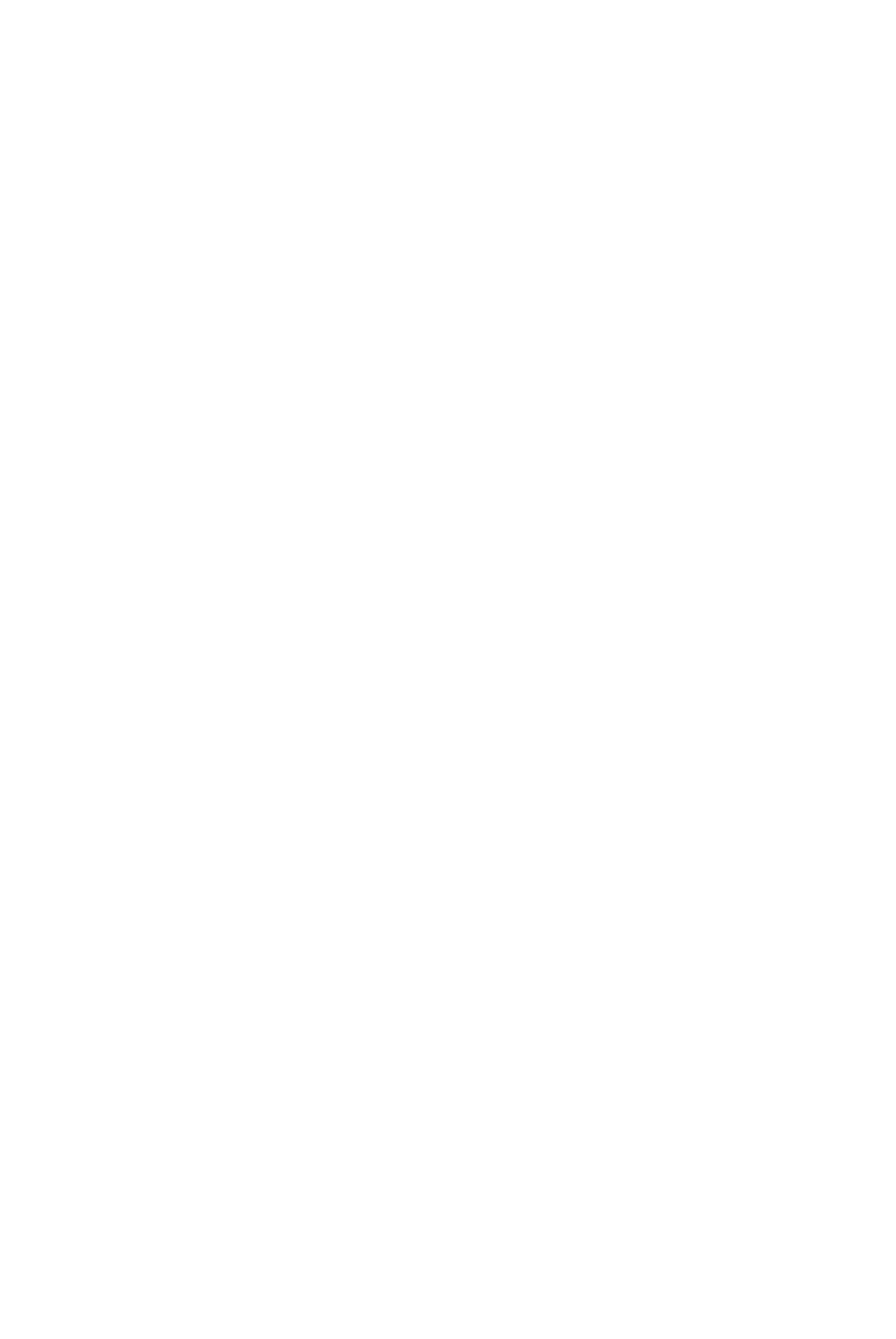
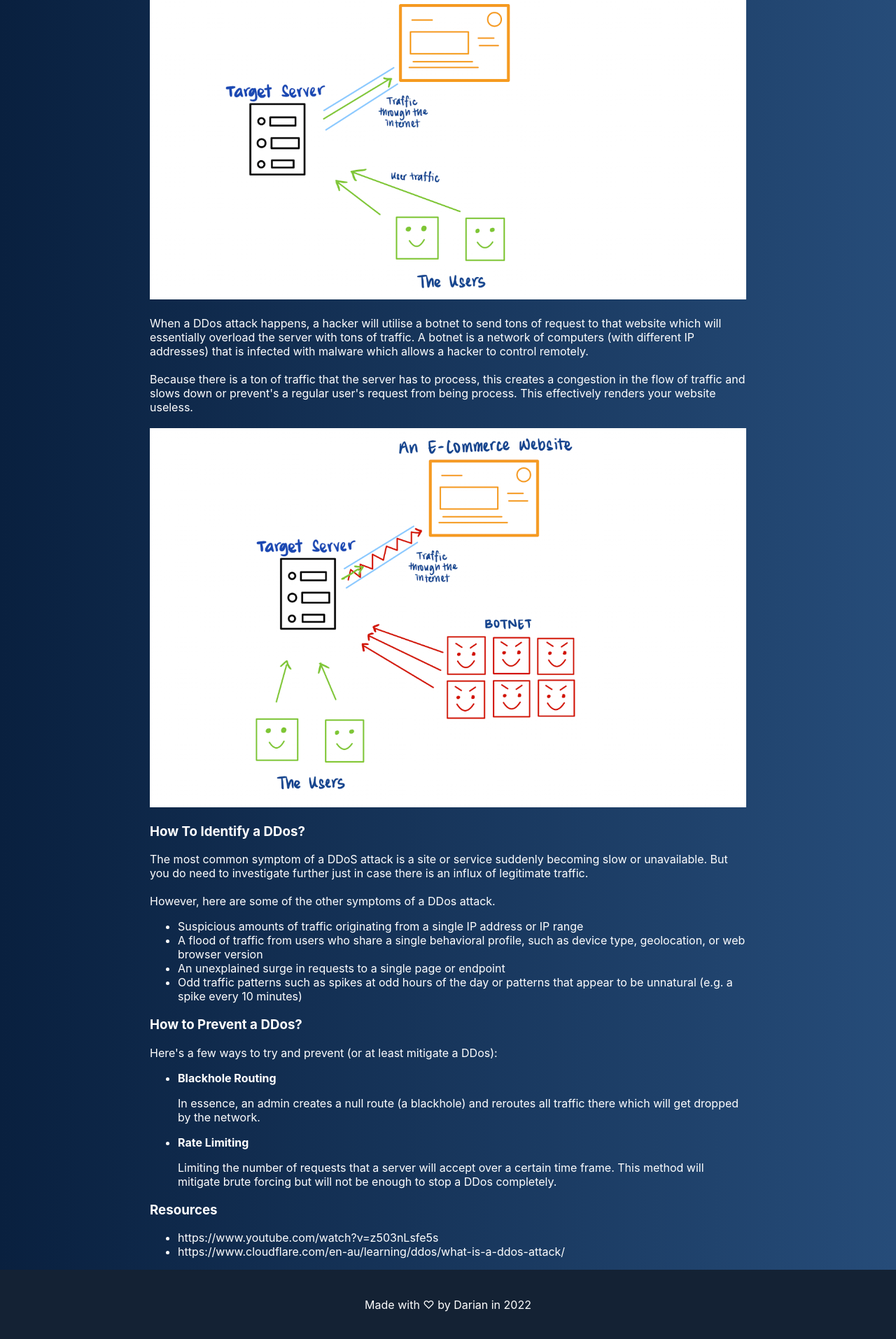
Before and after one commit to Darianlmj/Cookies.sh, a React (Create React App) app: page /post/2 in a window 1280 px wide. Shown: the part 648-2562 px from the top of the page at 70% size. Before the commit the page ends 800 px from the top, so only its background shows below. Built offline with nearby package versions, Linux system fonts and the light colour scheme.

Commit message:
Feature: added DDos attack info page

```diff
--- a/src/App.tsx
+++ b/src/App.tsx
@@ -7,6 +7,7 @@ import HomePage from './pages/HomePage';
 import NavigationBar from './components/NavigationBar/NavigationBar';
 import Footer from './components/Footer/Footer';
 import AboutCtf from './pages/AboutCtf/AboutCtf';
+import DDosInfoPage from './pages/DDosInfoPage';
 
 function App() {
   return (
@@ -14,6 +15,7 @@ function App() {
       <NavigationBar/>
       <Switch>
         <Route path='/' component={HomePage} exact/>
+        <Route path='/post/2' component={DDosInfoPage} exact/>
         <Route path='/post/3' component={AboutCtf} exact/>
       </Switch>
       <Footer/>
--- /dev/null
+++ b/src/pages/DDosInfoPage.tsx
@@ -0,0 +1,116 @@
+import React from 'react'
+import { Container } from '@mui/material';
+import DDos_1 from '../assets/DDos_1.png';
+import DDos_2 from '../assets/DDos_2.png';
+
+const DDosInfoPage = () => {
+  return (
+    <Container maxWidth='md'>
+        <div style={{color: '#ffffff'}}>
+            <h1>DDos Attack</h1>
+
+            <h3>What is it?</h3>
+            <p>
+                A DDos (Distruibuted Denial of Service), is an attack which aims to bring
+                down a target web application by means of flooding it's server with so
+                much traffic that it inevitably shuts down.
+            </p>
+
+            <p>
+                If you were confused by that initial explanation, allow me to
+                clarify your understanding with the use of an example.
+            </p>
+
+            <h3>The Scenario</h3>
+            <p>
+                Imagine you are the owner of an E-commerce store. One day, you
+                arrived at the office and tried to access your website but you
+                weren't able to, because for some reason, your website seems
+                to take a really long time to load. Assuming that your engineers
+                have done their jobs properly when setting up the various
+                servers and whatnot, you might be experiencing a DDos attack.
+                <br></br>
+                <br></br>
+                To properly understand the basis of a DDos attack, I need to
+                walk you through what happens when a user tries to access your
+                website.
+                <br></br>
+                <br></br>
+                When you type in a URL, a request is sent through the internet
+                to the server where the website is hosted on. This is
+                represented as internet traffic This server will then return a
+                copy of the website that you requested and that is what you would
+                see on your screen.
+                <br></br>
+                <br></br>
+                <img src={DDos_1} width='100%'></img>
+                <br></br>
+                <br></br>
+                When a DDos attack happens, a hacker will utilise a botnet to
+                send tons of request to that website which will essentially
+                overload the server with tons of traffic. A botnet is a network
+                of computers (with different IP addresses) that is infected with
+                malware which allows a hacker to control remotely.
+                <br></br>
+                <br></br>
+                Because there is a ton of traffic that the server has to process,
+                this creates a congestion in the flow of traffic and slows down
+                or prevent's a regular user's request from being process. This
+                effectively renders your website useless.
+                <br></br>
+                <br></br>
+                <img src={DDos_2} width='100%'></img>
+            </p>
+
+            <h3>How To Identify a DDos?</h3>
+            <p>
+                The most common symptom of a DDoS attack is a site or service
+                suddenly becoming slow or unavailable. But you do need to
+                investigate further just in case there is an influx of
+                legitimate traffic.
+                <br></br>
+                <br></br>
+                However, here are some of the other symptoms of a DDos attack.
+                <ul>
+                    <li>Suspicious amounts of traffic originating from a single IP address or IP range</li>
+                    <li>A flood of traffic from users who share a single behavioral profile, such as device type, geolocation, or web browser version</li>
+                    <li>An unexplained surge in requests to a single page or endpoint</li>
+                    <li>Odd traffic patterns such as spikes at odd hours of the day or patterns that appear to be unnatural (e.g. a spike every 10 minutes)</li>
+                </ul>
+            </p>
+
+            <h3>How to Prevent a DDos?</h3>
+            <p>
+                Here's a few ways to try and prevent (or at least mitigate a DDos):
+                <ul>
+                    <li>
+                        <strong>Blackhole Routing</strong>
+                        <p>
+                            In essence, an admin creates a null route
+                            (a blackhole) and reroutes all traffic there which
+                            will get dropped by the network.
+                        </p>
+                    </li>
+                    <li>
+                        <strong>Rate Limiting</strong>
+                        <p>
+                            Limiting the number of requests that a server will
+                            accept over a certain time frame. This method will
+                            mitigate brute forcing but will not be enough to
+                            stop a DDos completely.
+                        </p>
+                    </li>
+                </ul>
+            </p>
+
+            <h3>Resources</h3>
+            <ul>
+                <li>https://www.youtube.com/watch?v=z503nLsfe5s</li>
+                <li>https://www.cloudflare.com/en-au/learning/ddos/what-is-a-ddos-attack/</li>
+            </ul>
+        </div>
+    </Container>
+  )
+}
+
+export default DDosInfoPage
--- a/src/pages/PostsData.tsx
+++ b/src/pages/PostsData.tsx
@@ -14,7 +14,7 @@ const posts = [
         title: "Security Concepts",
         tag: "Experience",
         description: `
-            Based on the OWASP top 10 list. Coming Soon.
+            Currently has info on DDos Attack. More coming soon.
         `
     },
     {
```
Also changed, not shown: src/assets/DDos_1.png (added), src/assets/DDos_2.png (added).
